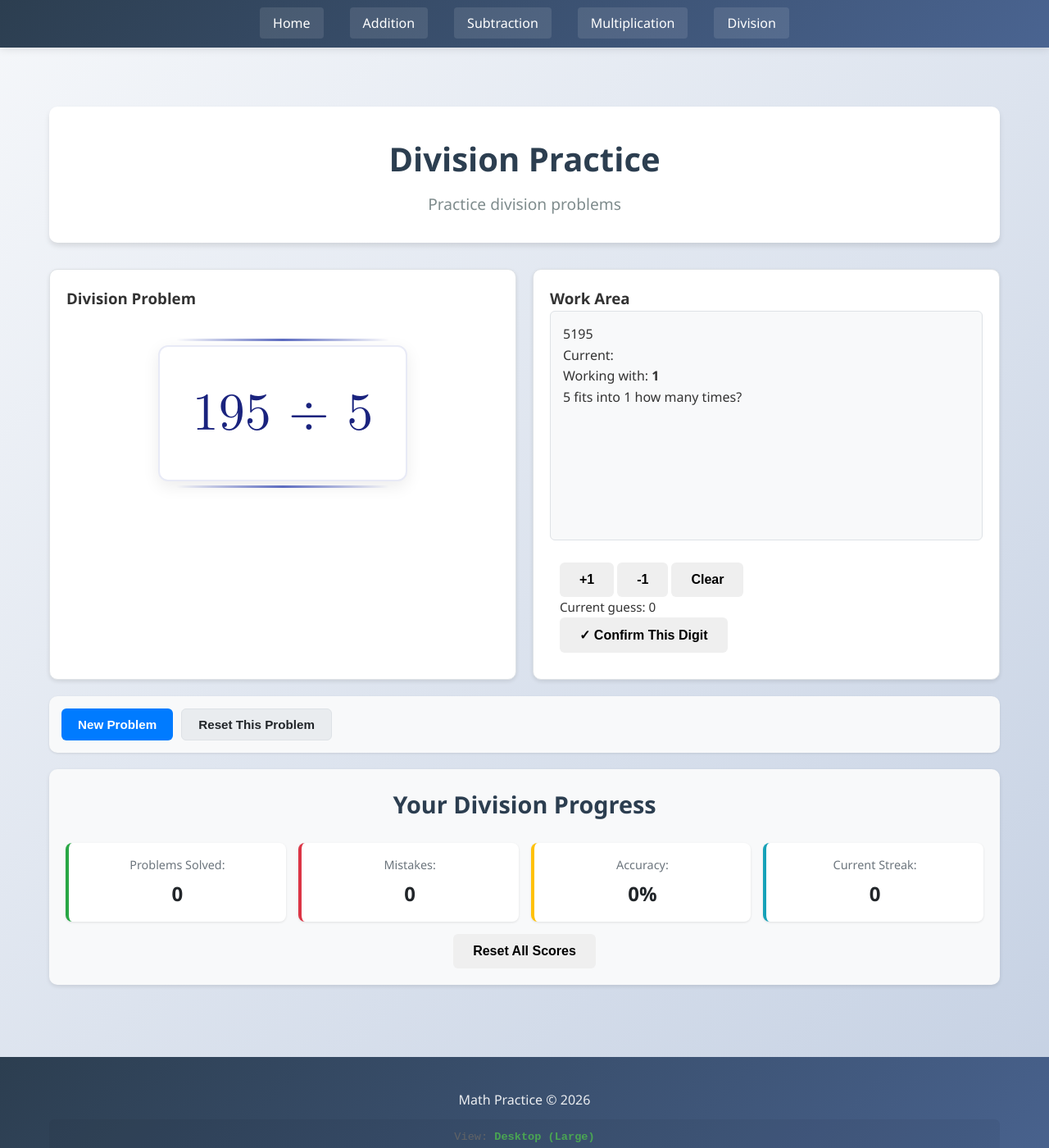
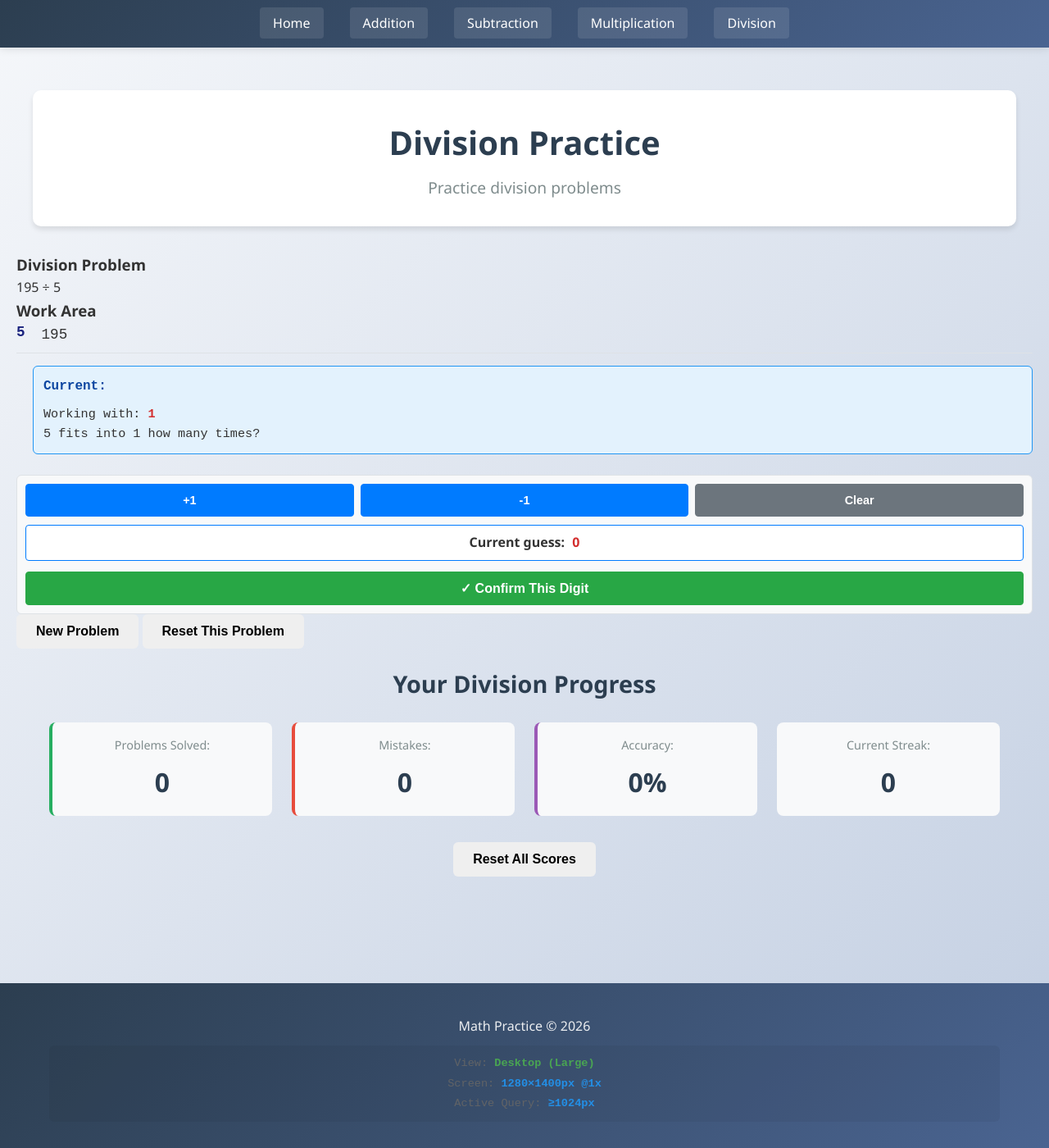
Before and after one commit to ZBZFirst/Math, a Jekyll site: the page built from division.md, in a window 1280 px wide and 1400 px high. Shown: the whole window at 82% size. Built offline with Jekyll 4.4.1, drawn with Linux system fonts in a browser that asks for light colours.

Commit message:
Update division.css

```diff
--- a/assets/css/division.css
+++ b/assets/css/division.css
@@ -1,303 +1,284 @@
-/* Division Specific Styles */
+/* ADD THESE STYLES TO YOUR EXISTING division.css FILE */
 
-.division-container {
-    max-width: 1200px;
-    margin: 0 auto;
-    padding: 20px;
+/* Long Division Content Styles - Only for content inside work container */
+.long-division-work {
+    font-family: 'Courier New', monospace;
+    font-size: 1em;
+    width: 100%;
+    overflow-x: auto;
 }
 
-/* Dual container layout */
-.dual-container {
-    display: grid;
-    grid-template-columns: 1fr 1fr;
-    gap: 20px;
-    margin: 20px 0;
+.division-header {
+    display: flex;
+    align-items: flex-start;
+    margin-bottom: 15px;
+    padding-bottom: 8px;
+    border-bottom: 1px solid #dee2e6;
+    max-width: 100%;
 }
 
-@media (max-width: 768px) {
-    .dual-container {
-        grid-template-columns: 1fr;
-    }
+.divisor {
+    font-size: 1.1em;
+    font-weight: bold;
+    margin-right: 10px;
+    color: #1a237e;
+    position: relative;
+    top: -3px;
 }
 
-/* Main problem container */
-.main-problem-container {
-    background-color: white;
-    border-radius: 10px;
-    padding: 20px;
-    box-shadow: 0 2px 5px rgba(0,0,0,0.1);
+.dividend {
+    font-size: 1.1em;
+    padding-left: 10px;
+    position: relative;
+}
+
+.dividend::before {
+    content: "";
+    position: absolute;
+    top: -12px;
+    left: 0;
+    right: 0;
+    height: 1px;
+    background: #333;
+}
+
+.division-steps {
+    margin-left: 20px;
+    max-width: 100%;
+}
+
+.division-step {
+    margin: 10px 0;
+    padding: 8px;
+    border-left: 3px solid #5c6bc0;
+    background-color: #f8f9fa;
+    border-radius: 0 4px 4px 0;
+    max-width: 100%;
+    word-wrap: break-word;
+}
+
+.division-step.current-step {
+    border-left-color: #28a745;
+    background-color: #e8f5e9;
+}
+
+.step-header {
+    font-weight: bold;
+    color: #5c6bc0;
+    margin-bottom: 5px;
+    font-size: 0.95em;
+}
+
+.division-step.current-step .step-header {
+    color: #28a745;
+}
+
+.step-calculation {
+    margin-left: 8px;
+    line-height: 1.6;
+}
+
+.step-calculation div {
+    margin: 3px 0;
+    padding: 3px 6px;
+    background: white;
+    border-radius: 3px;
+    border: 1px solid #e0e0e0;
+    font-size: 0.9em;
+}
+
+.current-state {
+    margin: 15px 0;
+    padding: 12px;
+    background-color: #e3f2fd;
+    border-radius: 6px;
+    border: 1px solid #2196f3;
+    max-width: 100%;
+}
+
+.state-header {
+    font-weight: bold;
+    color: #0d47a1;
+    margin-bottom: 8px;
+    font-size: 1em;
+}
+
+.state-details {
+    font-size: 0.95em;
+}
+
+.state-details strong {
+    color: #d32f2f;
+}
+
+.final-answer {
+    margin: 15px 0;
+    padding: 15px;
+    background-color: #e8f5e9;
+    border-radius: 6px;
+    border: 1px solid #4caf50;
+    max-width: 100%;
+}
+
+.answer-header {
+    font-weight: bold;
+    color: #2e7d32;
+    margin-bottom: 10px;
+    font-size: 1.1em;
+}
+
+.answer-result {
+    font-weight: bold;
+    color: #1b5e20;
+    margin: 8px 0;
+    padding: 8px;
+    background: white;
+    border-radius: 4px;
+    border: 1px solid #4caf50;
+    font-size: 1em;
+}
+
+.quotient-digits {
+    font-style: italic;
+    color: #666;
+    margin-top: 10px;
+    padding: 8px;
+    background: #f1f8e9;
+    border-radius: 4px;
+    font-size: 0.9em;
+}
+
+.remainder {
+    font-weight: bold;
+    color: #e91e63;
+    background: #fce4ec;
+    padding: 4px 8px;
+    border-radius: 3px;
+    display: inline-block;
+    margin-top: 5px;
+    font-size: 0.9em;
+}
+
+/* Number Controls - Minimal styling */
+.number-buttons-container {
+    width: 100%;
+    max-width: 100%;
+    margin-top: 10px;
+    padding: 10px;
+    background-color: #f8f9fa;
+    border-radius: 6px;
     border: 1px solid #dee2e6;
 }
 
-.main-problem {
-    min-height: 300px;
+.number-buttons-row {
+    display: flex;
+    gap: 8px;
+    margin-bottom: 10px;
+    width: 100%;
 }
 
-/* Equation display styling */
-.equation-display {
-    display: flex;
-    align-items: center;
-    justify-content: center;
-    height: 100%;
-    min-height: 250px;
+.number-btn {
+    flex: 1;
+    padding: 8px 4px;
+    border: 1px solid #007bff;
+    border-radius: 4px;
+    background: #007bff;
+    color: white;
+    font-size: 0.9em;
+    cursor: pointer;
+    min-height: 40px;
+    max-width: 33.33%;
 }
 
-.large-equation {
-    font-family: "Latin Modern Math", "STIX Two Math", "Cambria Math", "Asana Math", "TeX Gyre Termes Math", serif;
-    font-size: 4em;
-    text-align: center;
-    color: #1a237e;
-    padding: 30px 40px;
-    background: white;
-    border-radius: 12px;
-    box-shadow: 0 6px 20px rgba(0, 0, 0, 0.08);
-    border: 2px solid #e8eaf6;
-    display: inline-block;
-}
-
-/* Style the division symbol to look more like LaTeX */
-.large-equation {
-    position: relative;
-}
-
-/* Add subtle mathematical styling */
-.large-equation::before {
-    content: "";
-    position: absolute;
-    top: -10px;
-    left: 20px;
-    right: 20px;
-    height: 3px;
-    background: linear-gradient(90deg, transparent, #5c6bc0, transparent);
-    border-radius: 3px;
-}
-
-.large-equation::after {
-    content: "";
-    position: absolute;
-    bottom: -10px;
-    left: 20px;
-    right: 20px;
-    height: 3px;
-    background: linear-gradient(90deg, transparent, #5c6bc0, transparent);
-    border-radius: 3px;
-}
-
-/* Work container (right side) */
-.work-container {
-    background-color: white;
-    border-radius: 10px;
-    padding: 20px;
-    box-shadow: 0 2px 5px rgba(0,0,0,0.1);
-    border: 1px solid #dee2e6;
-}
-
-.Work-Container {
-    min-height: 280px;
-    padding: 15px;
-    background-color: #f8f9fa;
-    border-radius: 6px;
-    border: 1px solid #dee2e6;
-    margin-bottom: 15px;
-}
-
-/* Feedback area */
-.work-feedback {
-    margin-top: 15px;
-    padding: 12px;
-    border-radius: 6px;
-    min-height: 50px;
-    font-size: 0.95em;
-}
-
-.feedback-correct {
-    background: #d4edda;
-    border: 2px solid #28a745;
-    color: #155724;
-}
-
-.feedback-incorrect {
-    background: #f8d7da;
-    border: 2px solid #dc3545;
-    color: #721c24;
-}
-
-/* Controls */
-.division-controls {
-    display: flex;
-    justify-content: space-between;
-    align-items: center;
-    margin: 20px 0;
-    padding: 15px;
-    background-color: #f8f9fa;
-    border-radius: 10px;
-    box-shadow: 0 1px 3px rgba(0,0,0,0.1);
-}
-
-.control-buttons {
-    display: flex;
-    gap: 10px;
-    flex-wrap: wrap;
-}
-
-.primary-btn, .secondary-btn {
-    padding: 10px 20px;
-    border: none;
-    border-radius: 6px;
-    cursor: pointer;
-    font-size: 0.95em;
-    font-weight: 600;
-    transition: all 0.2s;
-}
-
-.primary-btn {
-    background: #007bff;
-    color: white;
-}
-
-.primary-btn:hover {
+.number-btn:hover {
     background: #0056b3;
 }
 
-.secondary-btn {
-    background: #e9ecef;
-    color: #212529;
-    border: 1px solid #dee2e6;
+.number-btn.clear {
+    background: #6c757d;
+    border-color: #6c757d;
 }
 
-.secondary-btn:hover {
-    background: #dee2e6;
+.number-btn.clear:hover {
+    background: #545b62;
 }
 
-/* Enhanced Score Container */
-.enhanced-score-container {
-    background-color: #f8f9fa;
-    border-radius: 10px;
-    padding: 20px;
-    margin-top: 20px;
-    box-shadow: 0 2px 5px rgba(0,0,0,0.1);
+.number-display {
+    text-align: center;
+    font-size: 1em;
+    margin: 8px 0;
+    padding: 8px;
+    background: white;
+    border-radius: 4px;
+    border: 1px solid #007bff;
+    font-weight: bold;
 }
 
-.score-stats {
-    display: grid;
-    grid-template-columns: repeat(auto-fit, minmax(150px, 1fr));
-    gap: 15px;
-    margin: 15px 0;
+#currentGuessDisplay {
+    color: #d32f2f;
+    font-weight: bold;
+    margin-left: 5px;
 }
 
-.stat {
-    background-color: white;
-    padding: 15px;
-    border-radius: 8px;
-    text-align: center;
-    box-shadow: 0 1px 3px rgba(0,0,0,0.1);
+.commit-btn {
+    width: 100%;
+    padding: 10px;
+    background: #28a745;
+    color: white;
+    border: 1px solid #28a745;
+    border-radius: 4px;
+    font-size: 1em;
+    cursor: pointer;
+    margin-top: 5px;
 }
 
-.stat.correct {
-    border-left: 4px solid #28a745;
+.commit-btn:hover {
+    background: #218838;
 }
 
-.stat.incorrect {
-    border-left: 4px solid #dc3545;
-}
-
-.stat.accuracy {
-    border-left: 4px solid #ffc107;
-}
-
-.stat.streak {
-    border-left: 4px solid #17a2b8;
-}
-
-.stat-label {
-    display: block;
+.error-message {
+    margin-top: 8px;
+    padding: 8px;
+    border-radius: 4px;
+    color: #dc3545;
+    background: #f8d7da;
+    border: 1px solid #dc3545;
     font-size: 0.9em;
-    color: #6c757d;
-    margin-bottom: 5px;
-}
-
-.stat-value {
-    display: block;
-    font-size: 1.5em;
-    font-weight: bold;
-    color: #212529;
+    text-align: center;
 }
 
 /* Responsive adjustments */
 @media (max-width: 768px) {
-    .division-container {
-        padding: 15px;
+    .division-steps {
+        margin-left: 10px;
     }
 
-    .dual-container {
-        gap: 15px;
+    .division-step {
+        padding: 6px;
     }
 
-    .main-problem-container,
-    .work-container {
-        padding: 15px;
+    .number-buttons-row {
+        flex-wrap: wrap;
     }
 
-    .large-equation {
-        font-size: 2.8em;
-        padding: 20px 25px;
-    }
-
-    .division-controls {
-        flex-direction: column;
-        gap: 15px;
-        align-items: stretch;
-    }
-
-    .control-buttons {
-        justify-content: center;
-    }
-
-    .score-stats {
-        grid-template-columns: repeat(2, 1fr);
+    .number-btn {
+        min-height: 35px;
+        font-size: 0.85em;
     }
 }
 
 @media (max-width: 480px) {
-    .division-container {
-        padding: 10px;
+    .division-header {
+        flex-direction: column;
+        align-items: flex-start;
     }
 
-    .dual-container {
-        gap: 10px;
+    .divisor {
+        position: static;
+        margin-bottom: 5px;
     }
 
-    .large-equation {
-        font-size: 2.2em;
-        padding: 15px 20px;
-    }
-
-    .Work-Container {
-        min-height: 250px;
-        padding: 12px;
-    }
-
-    .control-buttons {
-        flex-direction: column;
-        width: 100%;
-    }
-
-    .primary-btn, .secondary-btn {
-        width: 100%;
-    }
-
-    .score-stats {
-        grid-template-columns: 1fr;
+    .division-steps {
+        margin-left: 5px;
     }
 }
-
-/* Animation for feedback */
-@keyframes shake {
-    0%, 100% { transform: translateX(0); }
-    10%, 30%, 50%, 70%, 90% { transform: translateX(-3px); }
-    20%, 40%, 60%, 80% { transform: translateX(3px); }
-}
-
-.shake {
-    animation: shake 0.5s ease-in-out;
-}
```
